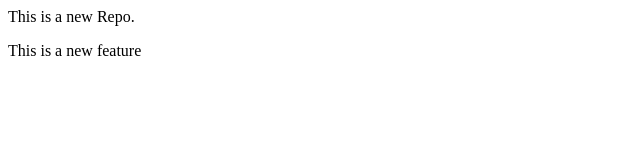
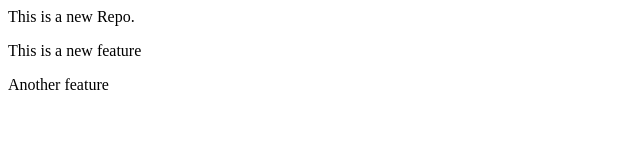
Before and after one commit to aparajitaghosh12/localrepo, a plain HTML site: page index.html in a window 1280 px wide. Shown: the whole page, without its empty margins (0-640 px from the left). Drawn offline with Linux system fonts and the light colour scheme.

Commit message:
changes commit

```diff
--- a/index.html
+++ b/index.html
@@ -1,2 +1,3 @@
 <p>This is a new Repo.</p>
 <p>This is a new feature</p>
+<p>Another feature</p>
```
